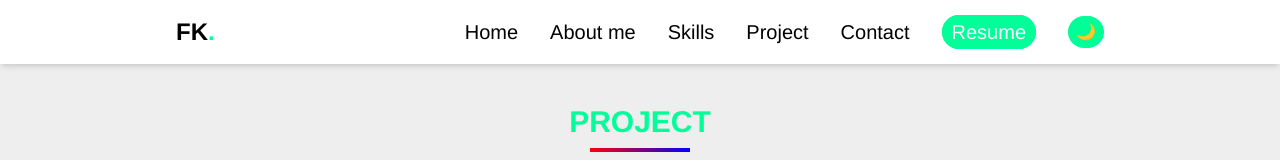
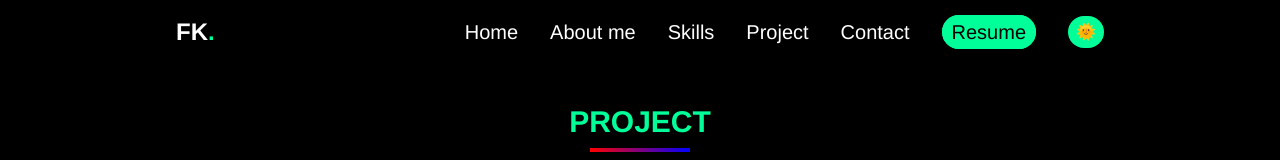
Before and after one commit to Faran98/My-Portfolio, a React (Create React App) app: page /project in a window 1280 px wide. Shown: the top 160 px of the page. Built offline with nearby package versions, Linux system fonts and the light colour scheme.

Commit message:
Updated portfolio

```diff
--- a/src/App.js
+++ b/src/App.js
@@ -11,10 +11,10 @@ import Skills from "./components/skills";
 import Project from "./components/project";
 
 function App() {
-  // Ensure localStorage is checked properly
   const getInitialTheme = () => {
-    return localStorage.getItem("theme") === "dark";
+    return localStorage.getItem("theme") !== "light";
   };
+
 
   const [loading, setLoading] = useState(true);
   const [darkMode, setDarkMode] = useState(getInitialTheme());
@@ -29,7 +29,6 @@ function App() {
     }
   }, [darkMode]);
 
-  // Simulate loading screen
   useEffect(() => {
     const timer = setTimeout(() => {
       setLoading(false);
--- a/src/components/header.jsx
+++ b/src/components/header.jsx
@@ -1,6 +1,5 @@
 import React, { Component } from "react";
 import { FaBars, FaTimes } from "react-icons/fa";
-import Resume from "../assets/faran_khalil_Resume.pdf";
 
 class Header extends Component {
   state = {
@@ -10,7 +9,6 @@ class Header extends Component {
       { name: "Skills", link: "/skills" },
       { name: "Project", link: "/project" },
       { name: "Contact", link: "/contact" },
-      { name: "Resume", link: Resume },
     ],
     open: false,
   };
@@ -26,6 +24,7 @@ class Header extends Component {
       <header className="sticky top-0 z-50 w-full bg-white dark:bg-black shadow-md">
         <div className="dark:bg-transparent md:py-4 pt-4">
           <nav className="flex flex-col md:flex-row items-center justify-between w-full px-4 md:px-44 custom:text-xl">
+            {/* Logo */}
             <a
               href="/"
               className="flex dark:text-white text-2xl font-bold transition ease-in-out delay-150 duration-300 hover:text-nav-black"
@@ -33,7 +32,7 @@ class Header extends Component {
               FK<span className="text-custom-green">.</span>
             </a>
 
-
+            {/* Mobile Menu Toggle */}
             <div
               onClick={this.toggleMenu}
               className="dark:text-white text-black absolute right-8 top-5 md:hidden cursor-pointer"
@@ -45,6 +44,7 @@ class Header extends Component {
               )}
             </div>
 
+            {/* Navigation Links */}
             <ul
               className={`text-white flex flex-col md:flex-row md:items-center md:space-x-8 mt-4 md:mt-0 transition-all duration-500 ease-in-out ${
                 this.state.open ? "max-h-screen opacity-100" : "max-h-0 opacity-0"
@@ -54,27 +54,32 @@ class Header extends Component {
                 <li key={nav.name} className="mb-4 md:mb-0">
                   <a
                     href={nav.link}
-                    className={`text-xl text-black dark:text-white transition ease-in-out delay-150 duration-200 hover:text-nav-black ${
-                      nav.name === "Resume" ? "dark:text-black text-white bg-custom-green black w-24 rounded-3xl border-2 hover:text-white border-custom-green hover:border-black bg-transition-all px-2 py-1 ease-in-out" : ""
-                    }`}
-                    download="Faran_Khalil_Resume.pdf"
+                    className="text-xl text-black dark:text-white transition ease-in-out delay-150 duration-200 hover:text-nav-black"
                   >
                     {nav.name}
                   </a>
+                </li>
+              ))}
 
+              {/* Resume Download Button */}
+              <li>
+                <a
+                  href="/faran_khalil_Resume.pdf"
+                  download="faran_khalil_Resume.pdf"
+                  className="text-xl dark:text-black text-white bg-custom-green black w-24 rounded-3xl border-2 hover:text-white border-custom-green hover:border-black bg-transition-all px-2 py-1 ease-in-out md:mt-3 sm:mt-2 "
+                >
+                  Resume
+                </a>
+              </li>
 
-                </li>
-
-              ))}
+              {/* Dark Mode Toggle */}
               <button
-  onClick={() => setDarkMode(!darkMode)}
-  className="text-base borde px-2 py-1 dark:text-black text-white bg-custom-green black  hover:text-white border-custom-green hover:border-black rounded-full "
->
-  {darkMode ? "🌞" : "🌙"}
-</button>
+                onClick={() => setDarkMode(!darkMode)}
+                className="mt-3 mb-3 md:mt-0 md:mb-0 text-base px-2 py-1 dark:text-black text-white bg-custom-green black hover:text-white border-custom-green hover:border-black rounded-full"
+              >
+                {darkMode ? "🌞" : "🌙"}
+              </button>
             </ul>
-
-
           </nav>
         </div>
       </header>
--- a/src/components/home.jsx
+++ b/src/components/home.jsx
@@ -1,6 +1,5 @@
 import React, { Component } from "react";
 import Icons from "../common/icons";
-import DarkModeToggle from "./darkModeToggle";
 import Avatar from '../assets/images/Avatar.png';
 import Embreld from '../assets/images/Embreld.png';
 import About from "./about";
```
Also changed, not shown: src/components/darkModeToggle.jsx (deleted, +0 -8 lines), 1 other file (tests, documents, lock files or other folders).
